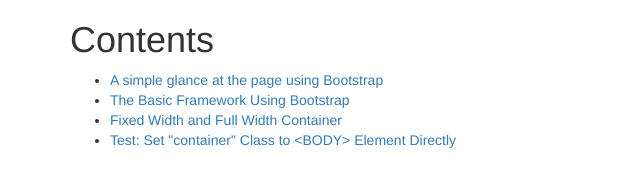
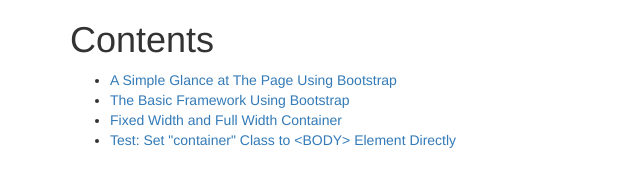
Before and after one commit to maduoyuan/learning, a plain HTML site: page Bootstrap/index.html in a window 1280 px wide. Shown: the full height of the page, 0-640 px from the left. Drawn offline with nearby package versions, Linux system fonts and the light colour scheme.

Commit message:
Modify the index.html file.

```diff
--- a/Bootstrap/index.html
+++ b/Bootstrap/index.html
@@ -30,7 +30,7 @@
 	<div class='container'>
         <h1>Contents</h1>
         <ul>
-            <li><a href='./0.a-glance.html'>A simple glance at the page using
+            <li><a href='./0.a-glance.html'>A Simple Glance at The Page Using
                 Bootstrap</a></li>
             <li><a href='./0.basic-framework.html'>The Basic Framework Using
                 Bootstrap</a></li>
```
